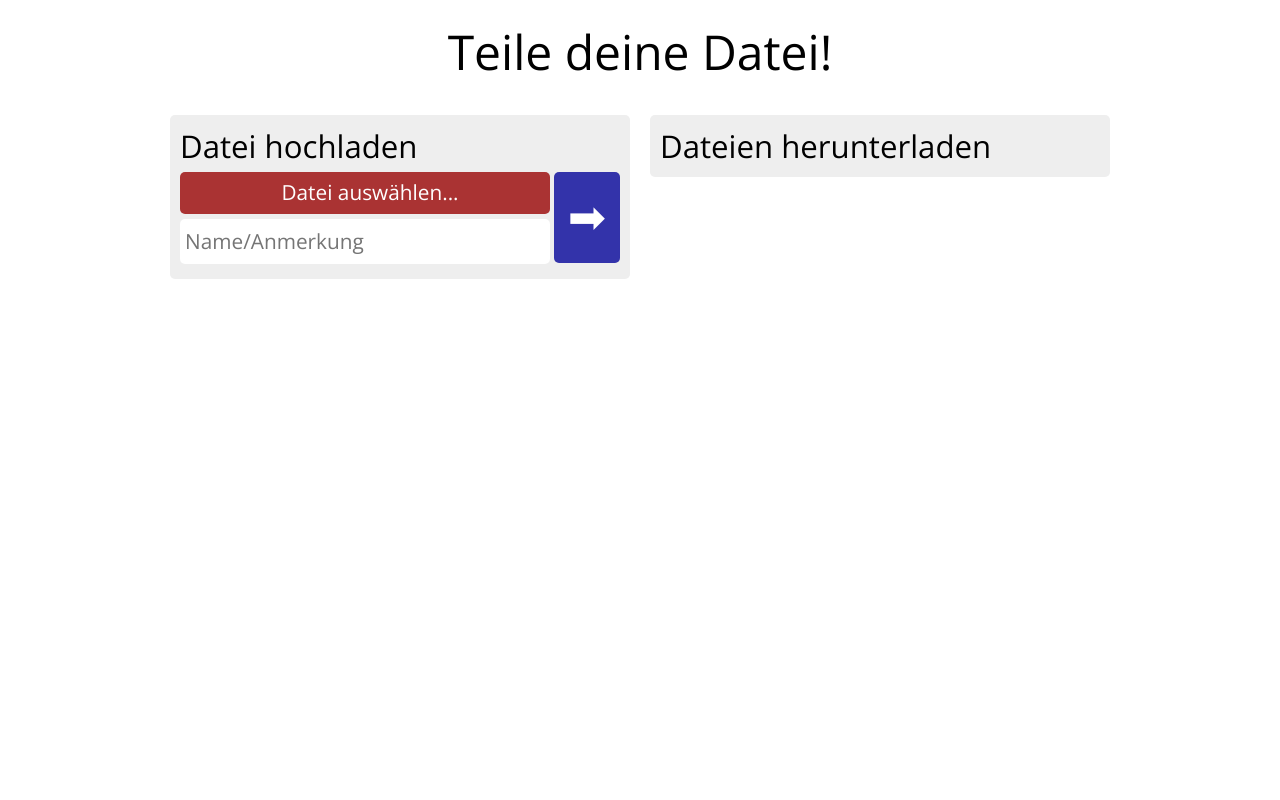
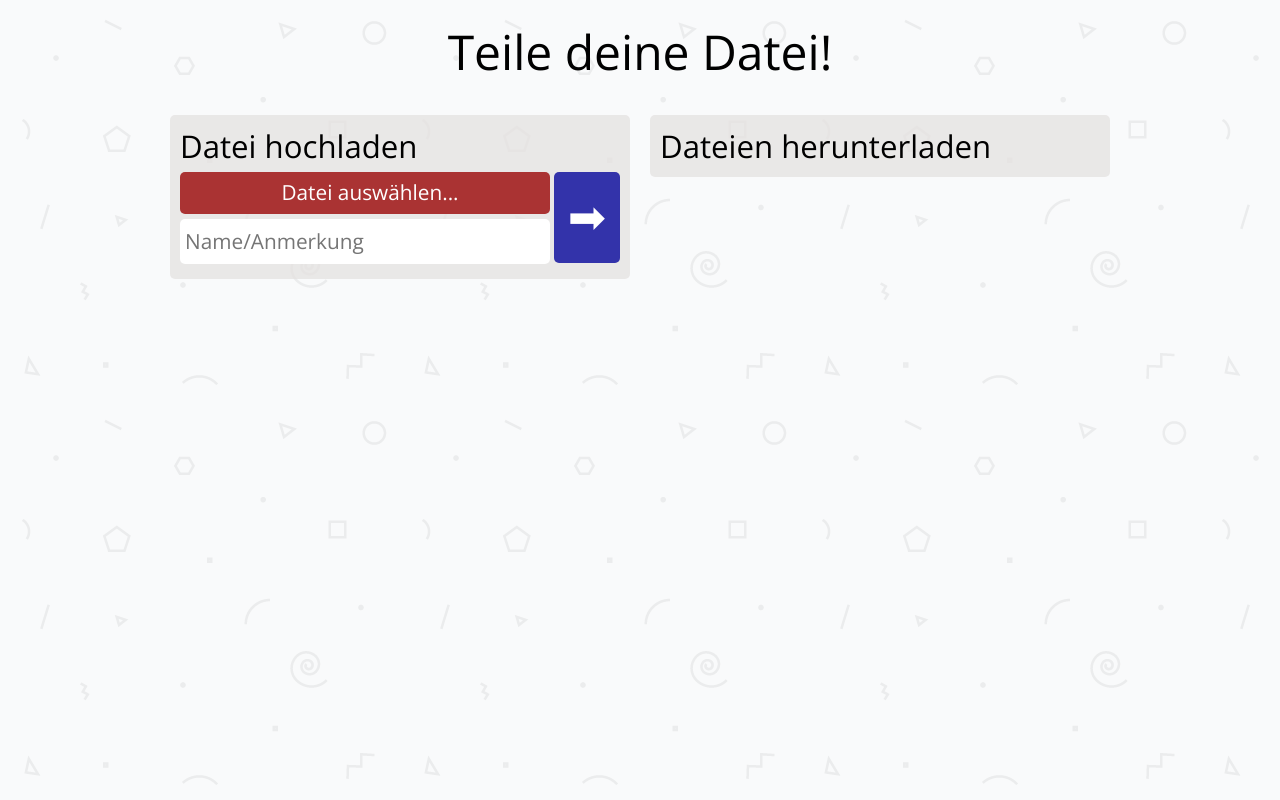
Before and after one commit to jh0ker/simple_share, a Django app: page / in a window 1280 px wide. Run offline with Django 3.2, Linux system fonts and the light colour scheme; data that the repository does not hold is empty.

Commit message:
New background and a slight change in bg color of the boxes

```diff
--- a/simple_share/share/static/share/style.css
+++ b/simple_share/share/static/share/style.css
@@ -11,6 +11,8 @@ body {
     font-family: "Open Sans", "wf_SegoeUILight","wf_SegoeUI","Tahoma","Verdana","Arial","sans-serif";
     font-weight: 400;
     line-height: 1.35;
+    background-image: url('geometry2.png');
+    background-repeat: repeat;
 }
 
 html, body, div, span, applet, object, iframe,
@@ -67,7 +69,7 @@ a:hover {
     display: block;
     float: left;
     font-size: 1.3em;
-    background-color: #eee;
+    background-color: rgba(228, 226, 224, .75);
     border-radius: 5px;
 }
 
```
Also changed, not shown: simple_share/share/static/share/geometry2.png (added).
